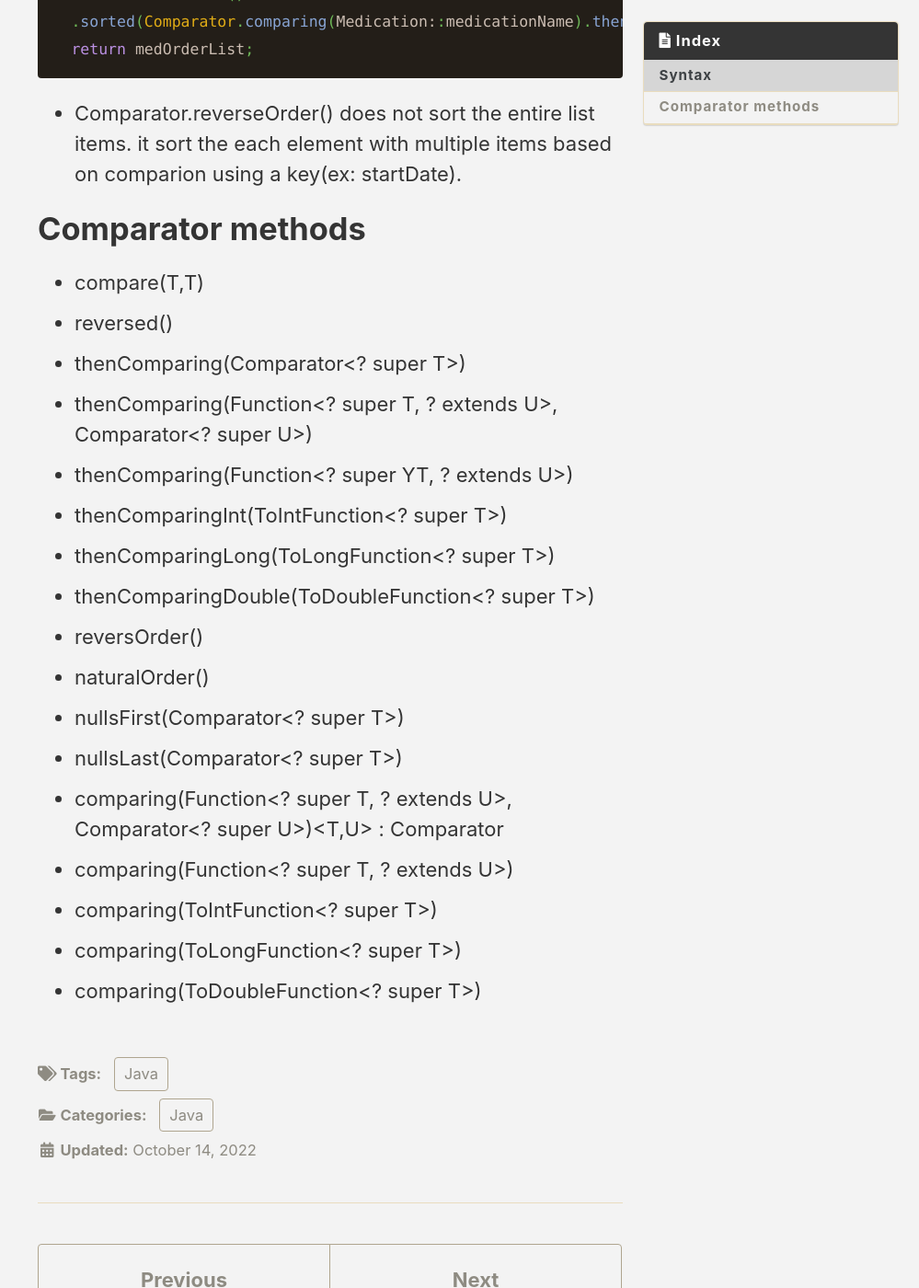
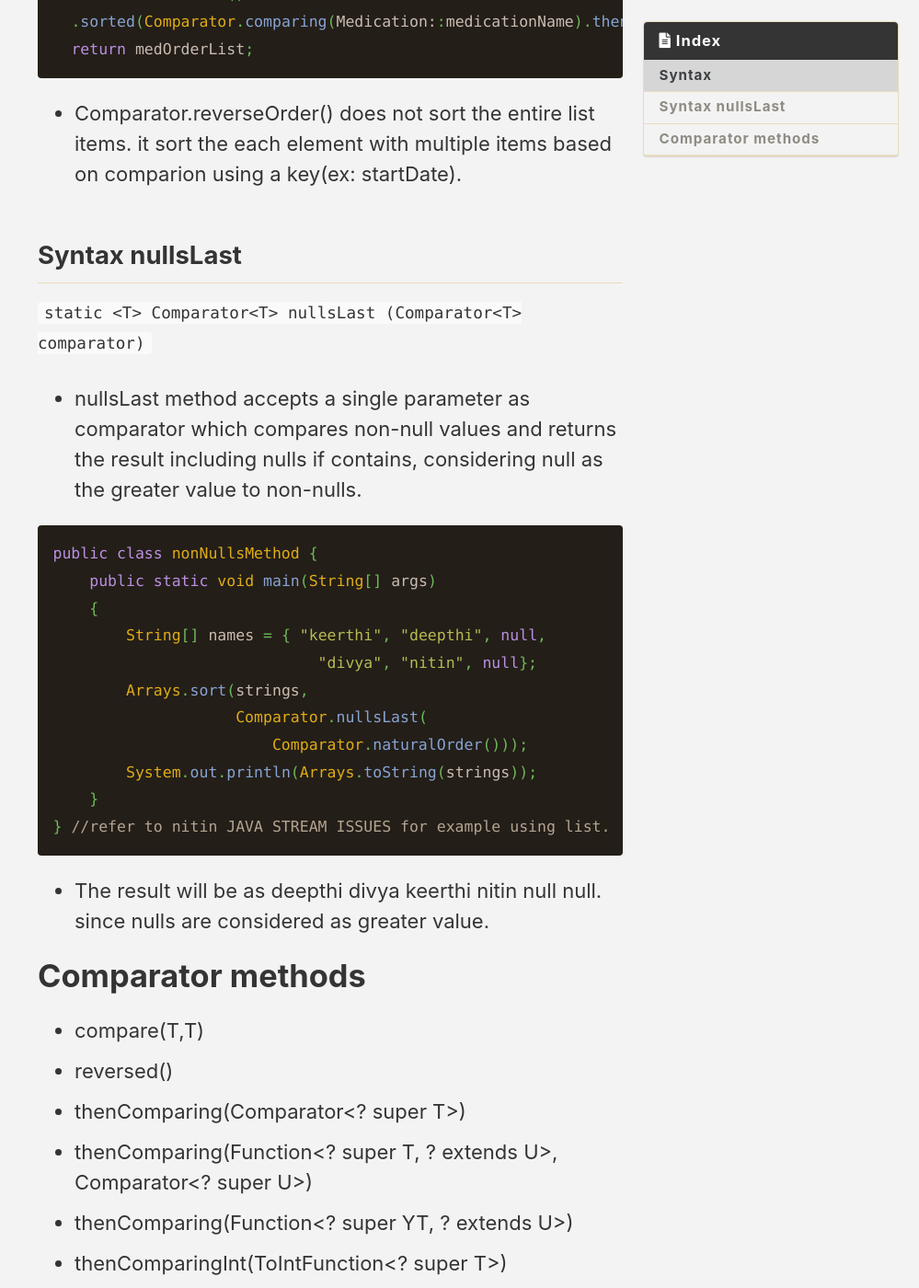
Before and after one commit to deepthivempati/deepthivempati.github.io, a Jekyll site: the page built from _posts/java/2022-10-14-sorting-comparator.md, in a window 1280 px wide and 1400 px high, scrolled down 2206 px. Shown: the whole window at 92% size, without its empty margins (281-1280 px from the left). Built offline with Jekyll 4.4.1, drawn with Linux system fonts in a browser that asks for light colours; cached includes are drawn as plain includes.

Commit message:
nullsLast method in comparator

````diff
--- a/_posts/java/2022-10-14-sorting-comparator.md
+++ b/_posts/java/2022-10-14-sorting-comparator.md
@@ -49,7 +49,7 @@ return medOrderList;
 if list of medOrderList needs to be sorted in descending(reverse) order.
 ```java
 medOrderList.stream()
-    .sorted(Comparator.comparing(Medication::medicationName).reversed).collect(Collectors.toList());
+    .sorted(Comparator.comparing(Medication::medicationName).reversed()).collect(Collectors.toList());
 return medOrderList;
 ```
 * reversed() sort the entire list items
@@ -57,11 +57,29 @@ return medOrderList;
 list of medOrderList needs to be sorted in descending(reverse) order and if there are same medications then sort on startDate(current date to previous), the list can be sorted this way.
 ```java
 medOrderList.stream()
-  .sorted(Comparator.comparing(Medication::medicationName).thenComparing(Medication::startDate, Comparator.reverseOrder()).reversed).collect(Collectors.toList());
+  .sorted(Comparator.comparing(Medication::medicationName).thenComparing(Medication::startDate, Comparator.reverseOrder()).reversed()).collect(Collectors.toList());
   return medOrderList;
 ```
 * Comparator.reverseOrder() does not sort the entire list items. it sort the each element with multiple items based on comparion using a key(ex: startDate).
 
+## Syntax nullsLast
+`static <T> Comparator<T> nullsLast (Comparator<T> comparator)`
+* nullsLast method accepts a single parameter as comparator which compares non-null values and returns the result including nulls if contains, considering null as the greater value to non-nulls.
+
+``` java
+public class nonNullsMethod {
+    public static void main(String[] args)
+    {
+        String[] names = { "keerthi", "deepthi", null,
+                             "divya", "nitin", null};
+        Arrays.sort(strings,
+                    Comparator.nullsLast(
+                        Comparator.naturalOrder()));
+        System.out.println(Arrays.toString(strings));
+    }
+} //refer to nitin JAVA STREAM ISSUES for example using list.
+```
+* The result will be as deepthi divya keerthi nitin null null. since nulls are considered as greater value.
 
 # Comparator methods
 
````
